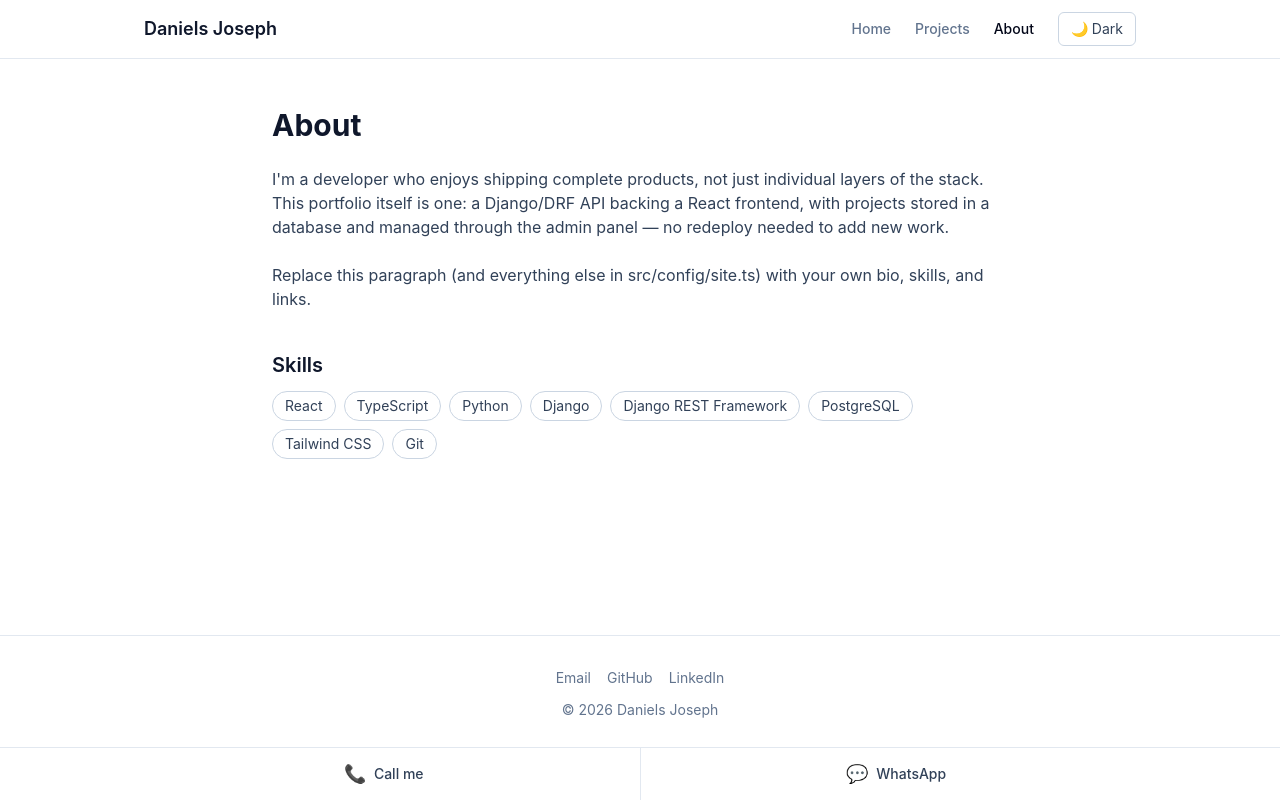
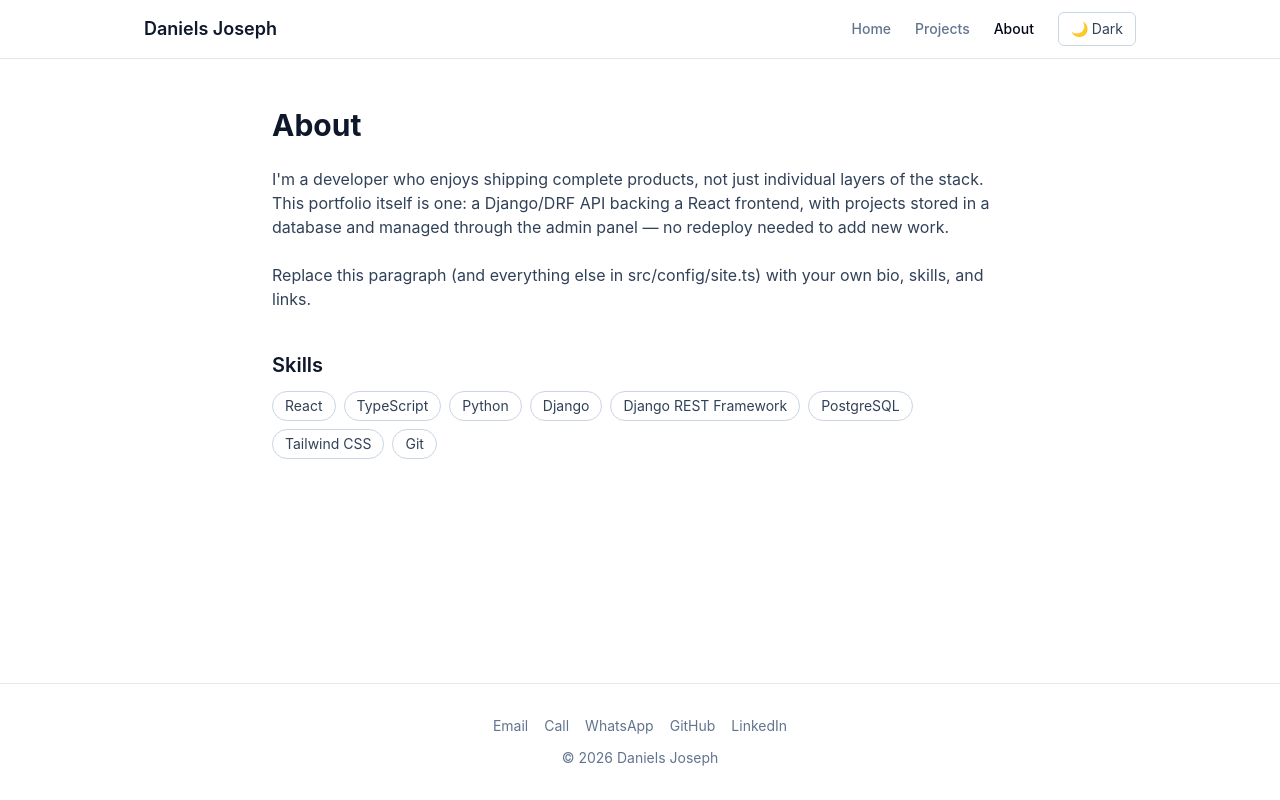
Before and after one commit to danielsjoseph/my_portfolio, a React (Vite) app in the folder frontend/: page /about in a window 1280 px wide. Built offline with nearby package versions, Linux system fonts and the light colour scheme; no server answers.

Commit message:
Move Call/WhatsApp into the footer as plain text links, drop the fixed bottom bar

```diff
--- a/frontend/src/App.tsx
+++ b/frontend/src/App.tsx
@@ -1,7 +1,6 @@
 import { Route, Routes } from "react-router-dom";
 import Navbar from "./components/Navbar";
 import Footer from "./components/Footer";
-import BottomNav from "./components/BottomNav";
 import Home from "./pages/Home";
 import Projects from "./pages/Projects";
 import ProjectDetail from "./pages/ProjectDetail";
@@ -9,7 +8,7 @@ import About from "./pages/About";
 
 function App() {
   return (
-    <div className="flex min-h-screen flex-col pb-12">
+    <div className="flex min-h-screen flex-col">
       <Navbar />
       <main className="flex-1">
         <Routes>
@@ -20,7 +19,6 @@ function App() {
         </Routes>
       </main>
       <Footer />
-      <BottomNav />
     </div>
   );
 }
--- a/frontend/src/components/BottomNav.tsx
+++ /dev/null
@@ -1,25 +0,0 @@
-import { siteConfig } from "../config/site";
-
-export default function BottomNav() {
-  return (
-    <nav className="fixed inset-x-0 bottom-0 z-10 border-t border-slate-200 bg-white/90 backdrop-blur dark:border-slate-800 dark:bg-slate-950/90">
-      <div className="mx-auto flex max-w-5xl">
-        <a
-          href={`tel:${siteConfig.phone}`}
-          className="flex flex-1 items-center justify-center gap-2 py-3 text-sm font-medium text-slate-700 transition hover:bg-slate-100 dark:text-slate-300 dark:hover:bg-slate-800"
-        >
-          <span className="text-lg">📞</span> Call me
-        </a>
-        <div className="w-px bg-slate-200 dark:bg-slate-800" />
-        <a
-          href={siteConfig.social.whatsapp}
-          target="_blank"
-          rel="noreferrer"
-          className="flex flex-1 items-center justify-center gap-2 py-3 text-sm font-medium text-slate-700 transition hover:bg-slate-100 dark:text-slate-300 dark:hover:bg-slate-800"
-        >
-          <span className="text-lg">💬</span> WhatsApp
-        </a>
-      </div>
-    </nav>
-  );
-}
--- a/frontend/src/components/Footer.tsx
+++ b/frontend/src/components/Footer.tsx
@@ -4,9 +4,20 @@ export default function Footer() {
   return (
     <footer className="mt-16 border-t border-slate-200 py-8 text-center text-sm text-slate-500 dark:border-slate-800 dark:text-slate-400">
       <div className="mx-auto flex max-w-5xl flex-col items-center gap-3 px-4">
-        <div className="flex gap-4">
+        <div className="flex flex-wrap justify-center gap-4">
           <a href={`mailto:${siteConfig.email}`} className="hover:text-slate-950 dark:hover:text-white">
             Email
+          </a>
+          <a href={`tel:${siteConfig.phone}`} className="hover:text-slate-950 dark:hover:text-white">
+            Call
+          </a>
+          <a
+            href={siteConfig.social.whatsapp}
+            target="_blank"
+            rel="noreferrer"
+            className="hover:text-slate-950 dark:hover:text-white"
+          >
+            WhatsApp
           </a>
           <a
             href={siteConfig.social.github}
```
